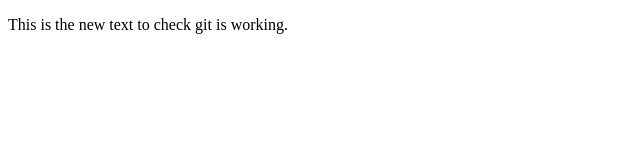
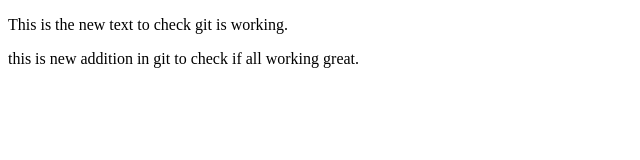
Before and after one commit to suharsh264/git-and-github, a plain HTML site: page index.html in a window 1280 px wide. Shown: the whole page, without its empty margins (0-640 px from the left). Drawn offline with Linux system fonts and the light colour scheme.

Commit message:
new update

```diff
--- a/index.html
+++ b/index.html
@@ -7,5 +7,6 @@
 </head>
 <body>
     <p>This is the new text to check git is working.</p>
+    <div><p>this is new addition in git to check if all working great.</p></div>
 </body>
 </html>
```
